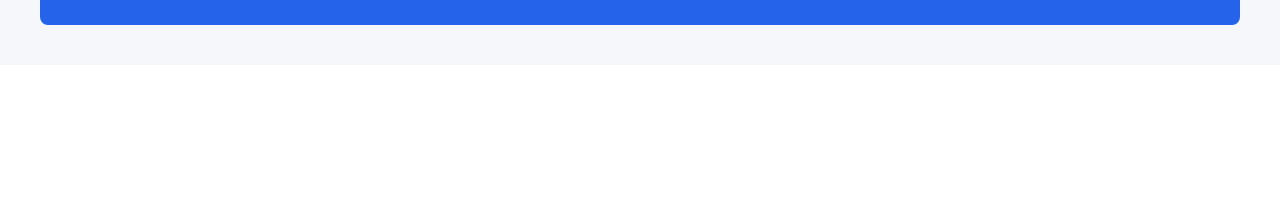
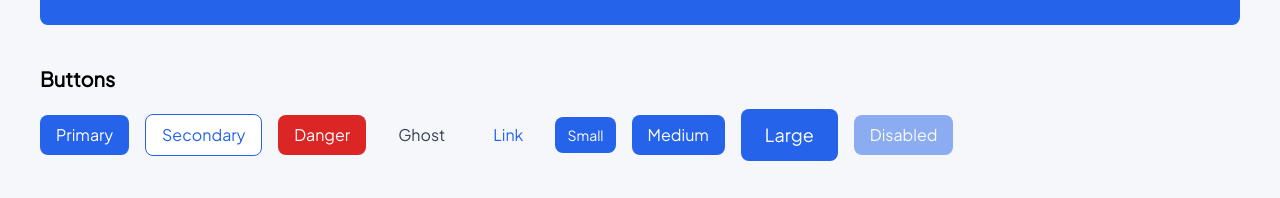
Before and after one commit to UCEConnect/UCEConnect, a React (Vite) app in the folder frontend/: page /design-system in a window 1280 px wide. Shown: the part 1219-1417 px from the top of the page. Before the commit the page ends 1284 px from the top, so only its background shows below. Built offline with nearby package versions, Linux system fonts and the light colour scheme; no server answers.

Commit message:
feat(button): implement reusable button atom

```diff
--- a/frontend/src/components/ui/atoms/Button/Button.tsx
+++ b/frontend/src/components/ui/atoms/Button/Button.tsx
@@ -0,0 +1,55 @@
+import type { ButtonProps } from "./Button.types";
+
+const variantStyles = {
+  primary:
+    "bg-blue-600 text-white hover:bg-blue-700 focus:ring-2 focus:ring-blue-500",
+
+  secondary:
+    "border border-blue-600 bg-white text-blue-600 hover:bg-blue-50 focus:ring-2 focus:ring-blue-500",
+
+  danger:
+    "bg-red-600 text-white hover:bg-red-700 focus:ring-2 focus:ring-red-500",
+
+  ghost:
+    "bg-transparent text-gray-700 hover:bg-gray-100",
+
+  link:
+    "bg-transparent text-blue-600 hover:underline p-0",
+};
+
+const sizeStyles = {
+  sm: "px-3 py-2 text-sm",
+  md: "px-4 py-2 text-base",
+  lg: "px-6 py-3 text-lg",
+};
+
+export function Button({
+  variant = "primary",
+  size = "md",
+  className = "",
+  children,
+  ...props
+}: ButtonProps) {
+  return (
+    <button
+      className={`
+        inline-flex
+        items-center
+        justify-center
+        rounded-lg
+        font-medium
+        transition-all
+        duration-200
+        disabled:cursor-not-allowed
+        disabled:opacity-50
+        focus:outline-none
+        ${variantStyles[variant]}
+        ${sizeStyles[size]}
+        ${className}
+      `}
+      {...props}
+    >
+      {children}
+    </button>
+  );
+}
--- a/frontend/src/components/ui/atoms/Button/Button.types.ts
+++ b/frontend/src/components/ui/atoms/Button/Button.types.ts
@@ -0,0 +1,19 @@
+import type { ButtonHTMLAttributes } from "react";
+
+export type ButtonVariant =
+  | "primary"
+  | "secondary"
+  | "danger"
+  | "ghost"
+  | "link";
+
+export type ButtonSize =
+  | "sm"
+  | "md"
+  | "lg";
+
+export interface ButtonProps
+  extends ButtonHTMLAttributes<HTMLButtonElement> {
+  variant?: ButtonVariant;
+  size?: ButtonSize;
+}
--- a/frontend/src/components/ui/atoms/Button/index.ts
+++ b/frontend/src/components/ui/atoms/Button/index.ts
@@ -0,0 +1,7 @@
+export { Button } from "./Button";
+
+export type {
+  ButtonProps,
+  ButtonVariant,
+  ButtonSize,
+} from "./Button.types";
--- a/frontend/src/pages/dev/DesignSystemPage.tsx
+++ b/frontend/src/pages/dev/DesignSystemPage.tsx
@@ -1,4 +1,5 @@
 import { Logo } from "../../components/ui/atoms/Logo";
+import { Button } from "../../components/ui/atoms/Button";
 
 export default function DesignSystemPage() {
   return (
@@ -113,6 +114,52 @@ export default function DesignSystemPage() {
           </div>
         </section>
 
+        <section>
+            <h2 className="mb-4 text-xl font-semibold">
+                Buttons
+            </h2>
+
+            <div className="flex flex-wrap items-center gap-4">
+
+                <Button variant="primary">
+                Primary
+                </Button>
+
+                <Button variant="secondary">
+                Secondary
+                </Button>
+
+                <Button variant="danger">
+                Danger
+                </Button>
+
+                <Button variant="ghost">
+                Ghost
+                </Button>
+
+                <Button variant="link">
+                Link
+                </Button>
+
+                <Button size="sm">
+                Small
+                </Button>
+
+                <Button size="md">
+                Medium
+                </Button>
+
+                <Button size="lg">
+                Large
+                </Button>
+
+                <Button disabled>
+                Disabled
+                </Button>
+
+            </div>
+        </section>
+
       </div>
 
     </div>
```
